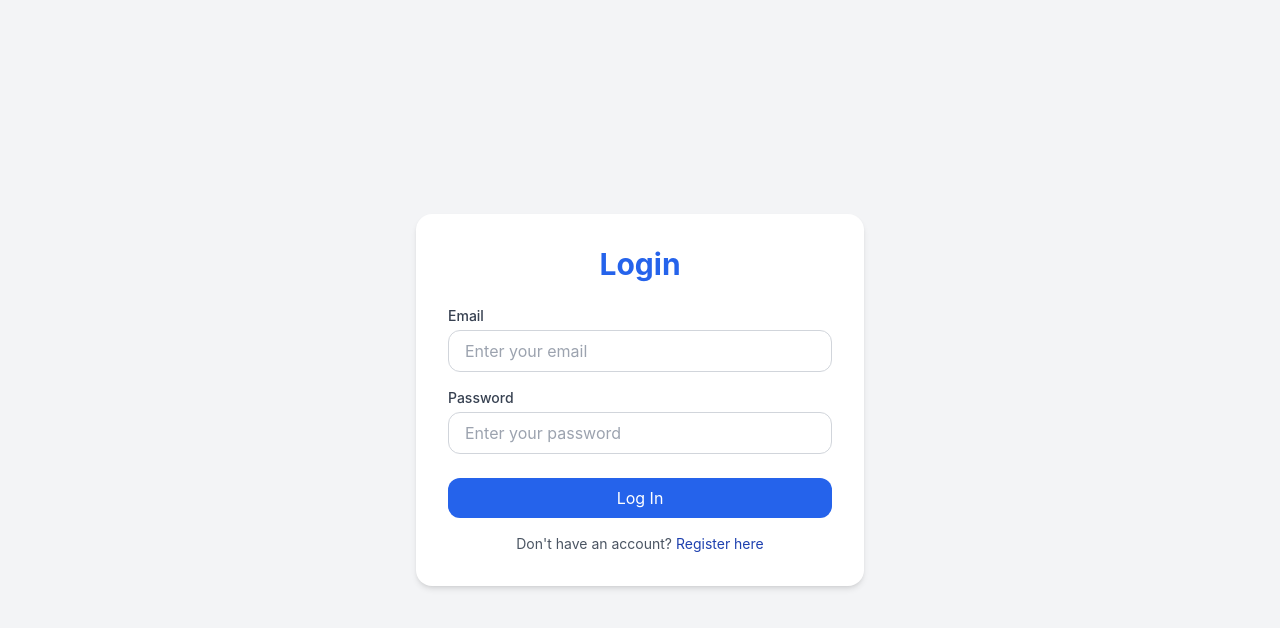
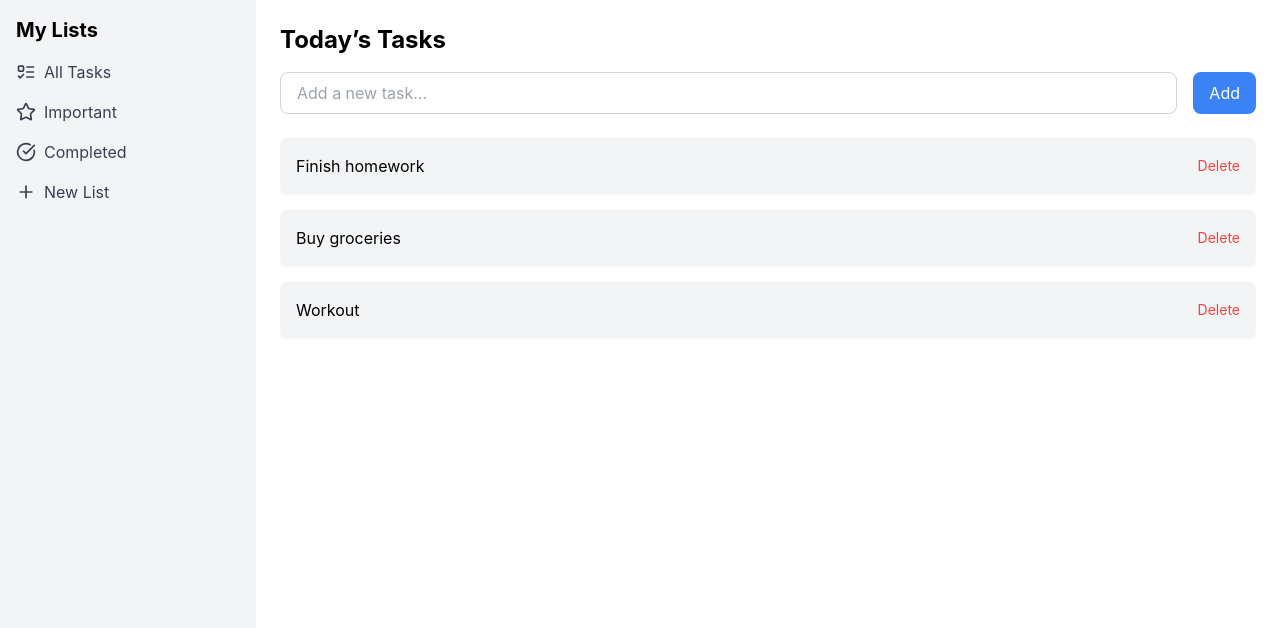
Before and after one commit to sunadi02/todo-app, a React (Create React App) app in the folder frontend/: page /dashboard in a window 1280 px wide. Before the commit this address led to /. Shown: the top 628 px of the page. Built offline with nearby package versions, Linux system fonts and the light colour scheme.

Commit message:
Added icons,task input , and task list layout in dashboard

```diff
--- a/frontend/package.json
+++ b/frontend/package.json
@@ -8,6 +8,7 @@
     "@testing-library/react": "^16.3.0",
     "@testing-library/user-event": "^13.5.0",
     "axios": "^1.10.0",
+    "lucide-react": "^0.525.0",
     "react": "^19.1.0",
     "react-dom": "^19.1.0",
     "react-router-dom": "^7.6.2",
--- a/frontend/src/pages/Dashboard.jsx
+++ b/frontend/src/pages/Dashboard.jsx
@@ -1,129 +1,63 @@
-import { useEffect, useState } from "react";
-import { useNavigate } from "react-router-dom";
+import React from "react";
+import { ListTodo, Star, CheckCircle, Plus } from "lucide-react";
 
-export default function Dashboard() {
-  const [user, setUser] = useState(null);
-  const [tasks, setTasks] = useState([]);
-  const [newTask, setNewTask] = useState("");
-  const navigate = useNavigate();
 
-  useEffect(() => {
-    const storedUser = localStorage.getItem("user");
-    if (!storedUser) {
-      navigate("/");
-    } else {
-      setUser(JSON.parse(storedUser));
-    }
+const Dashboard = () => {
+  return (
+    <div className="flex min-h-screen">
+      {/* Sidebar */}
+      <aside className="w-64 bg-gray-100 p-4">
+        <h2 className="text-xl font-bold mb-4">My Lists</h2>
+        <ul className="space-y-4 text-gray-700">
+          <li className="flex items-center gap-2 cursor-pointer hover:text-blue-600">
+            <ListTodo size={20} /> All Tasks
+          </li>
+          <li className="flex items-center gap-2 cursor-pointer hover:text-blue-600">
+            <Star size={20} /> Important
+          </li>
+          <li className="flex items-center gap-2 cursor-pointer hover:text-blue-600">
+            <CheckCircle size={20} /> Completed
+          </li>
+          <li className="flex items-center gap-2 cursor-pointer hover:text-blue-600">
+            <Plus size={20} /> New List
+          </li>
+        </ul>
 
-    // temporary dummy tasks (replace later with fetch)
-    setTasks([
-      { id: 1, text: "Buy groceries", completed: false },
-      { id: 2, text: "Finish homework", completed: true },
-    ]);
-  }, [navigate]);
+      </aside>
 
-  const handleLogout = () => {
-    localStorage.removeItem("token");
-    localStorage.removeItem("user");
-    navigate("/");
-  };
-
-  const handleAddTask = (e) => {
-    e.preventDefault();
-    if (!newTask.trim()) return;
-
-    const tempTask = {
-      id: Date.now(),
-      text: newTask,
-      completed: false,
-    };
-
-    setTasks([tempTask, ...tasks]);
-    setNewTask("");
-  };
-
-  const toggleTask = (id) => {
-    setTasks((prev) =>
-      prev.map((task) =>
-        task.id === id ? { ...task, completed: !task.completed } : task
-      )
-    );
-  };
-
-  const deleteTask = (id) => {
-    setTasks((prev) => prev.filter((task) => task.id !== id));
-  };
-
-  return (
-    <div className="min-h-screen bg-gray-100 p-4">
-      {/* Header */}
-      <div className="flex justify-between items-center bg-white p-4 rounded-xl shadow mb-6">
-        <h1 className="text-2xl font-bold text-blue-600">
-          Welcome, {user?.name || "User"} 👋
-        </h1>
-        <button
-          onClick={handleLogout}
-          className="bg-red-500 text-white px-4 py-2 rounded-xl hover:bg-red-600"
-        >
-          Logout
-        </button>
-      </div>
-
-      {/* Task Input */}
-      <form
-        onSubmit={handleAddTask}
-        className="flex gap-4 mb-6 max-w-xl mx-auto"
-      >
+      {/* Main content */}
+      <main className="flex-1 bg-white p-6">
+        <h1 className="text-2xl font-bold mb-4">Today’s Tasks</h1>
+        <form className="mb-6 flex gap-4">
           <input
             type="text"
-          value={newTask}
-          onChange={(e) => setNewTask(e.target.value)}
             placeholder="Add a new task..."
-          className="flex-grow px-4 py-2 rounded-xl border border-gray-300 focus:ring-2 focus:ring-blue-500"
+            className="flex-1 border border-gray-300 rounded-lg px-4 py-2 focus:outline-none focus:ring-2 focus:ring-blue-500"
           />
           <button
             type="submit"
-          className="bg-blue-600 text-white px-6 py-2 rounded-xl hover:bg-blue-700"
+            className="bg-blue-500 text-white px-4 py-2 rounded-lg hover:bg-blue-600"
           >
             Add
           </button>
         </form>
 
-      {/* Task List */}
-      <div className="max-w-xl mx-auto space-y-3">
-        {tasks.length === 0 ? (
-          <p className="text-gray-500 text-center">No tasks yet</p>
-        ) : (
-          tasks.map((task) => (
+        <div className="space-y-4">
+          {["Finish homework", "Buy groceries", "Workout"].map((task, idx) => (
             <div
-              key={task.id}
-              className="flex items-center justify-between bg-white px-4 py-3 rounded-xl shadow"
+              key={idx}
+              className="p-4 bg-gray-100 rounded-lg flex items-center justify-between shadow-sm"
             >
-              <span
-                className={`${
-                  task.completed ? "line-through text-gray-400" : ""
-                }`}
-              >
-                {task.text}
-              </span>
-              <div className="flex gap-2">
-                <button
-                  onClick={() => toggleTask(task.id)}
-                  className="text-green-600 hover:underline text-sm"
-                >
-                  {task.completed ? "Undo" : "Done"}
-                </button>
-                <button
-                  onClick={() => deleteTask(task.id)}
-                  className="text-red-500 hover:underline text-sm"
-                >
-                  Delete
-                </button>
+              <span>{task}</span>
+              <button className="text-sm text-red-500 hover:underline">Delete</button>
             </div>
+          ))}
         </div>
-          ))
-        )}
-      </div>
+
+
+      </main>
     </div>
   );
-}
+};
+
+export default Dashboard;
```
Also changed, not shown: 1 other file (tests, documents, lock files or other folders). Lines whose indentation alone changed are shown as unchanged.
